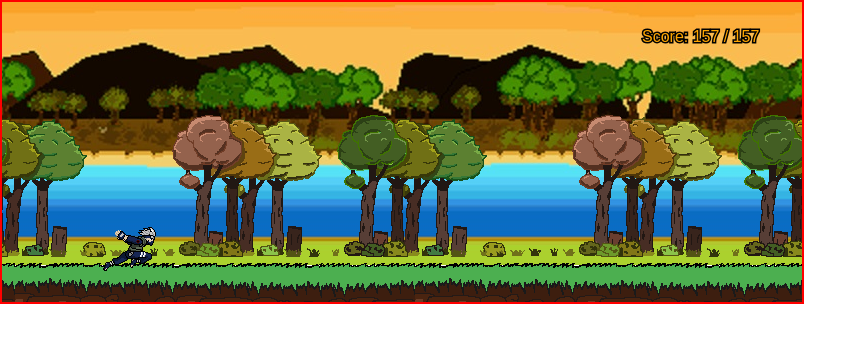
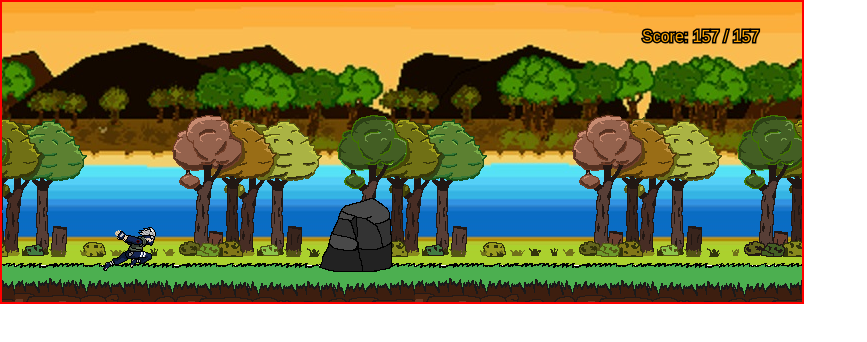
Before and after one commit to Sunghan11/Run-Kakashi-run, a website built with webpack: page index.html in a window 1280 px wide. Both pictures are taken after a click on the button "PLAY". Shown: the whole page, without its empty margins (0-867 px from the left). Built offline with nearby package versions, Linux system fonts and the light colour scheme.

Commit message:
Added animated fireball and rocks

```diff
--- a/index.html
+++ b/index.html
@@ -35,6 +35,7 @@
                         <div class="kakashi">
                             <span>Run Kakashi Run</span>
                             <p>How to Play</p>
+                            <p>Dodge Obstacles</p>
                             <p>SPACE or UP to Jump</p>
                             <p>CTRL or DOWN to Slide</p>
 
--- a/src/background.js
+++ b/src/background.js
@@ -117,11 +117,11 @@
         if (this.x <= -this.imgWidth) {
             this.x = 0;
         }
-        this.scrollingBg();
+        this.move();
         // this.moveRocks();
     }
 
-    scrollingBg() {
+    move() {
         this.x -= this.speed;
     }
 
--- a/src/fireball.js
+++ b/src/fireball.js
@@ -2,7 +2,9 @@
 import fireballSrc from "./images/fireball.png";
 
 const CONSTANTS = {
-
+    SPEED: 7,
+    WARM_UP_SECONDS: 5,
+    EDGE_BUFFER: 50,
 }
 
 const FIRESPRITE = {
@@ -14,11 +16,9 @@
 
 class Fireball {
     constructor() {
-        this.spriteSheet = new Image();
-        this.spriteSheet.src = fireballSrc;
+        this.fireSprites = new Image();
+        this.fireSprites.src = fireballSrc;
         this.fireAnimation = 0;
-
-
     }
 
     getFrame() {
@@ -41,19 +41,31 @@
     }
 
     draw(ctx) {
-        ctx.clearRect(0, 0, 800, 300);
+        ctx.beginPath();
+
+        console.log('fireballl');
+        // ctx.clearRect(0, 0, 800, 300);
         const sprite = this.getFrame();
         ctx.drawImage(
-            this.spriteSheet,
-            sprite[0],
-            sprite[1],
-            sprite[2],
-            sprite[3],
-            this.position[0],
-            this.position[1],
-            sprite[2],
-            sprite[3]
+            this.fireSprites, //image
+            sprite[0], //sx
+            sprite[1], //sy
+            sprite[2], //sWidth
+            sprite[3], //sHeight
+            this.position[0], //dx
+            this.position[1], //dy
+            sprite[2], //dWidth
+            sprite[3] //dHeight
         );
+    }
+
+    move() {
+        this.position[0] -= CONSTANTS.SPEED;
+    }
+
+    update(ctx) {
+        this.draw(ctx);
+        this.move();
     }
 }
 
--- a/src/game.js
+++ b/src/game.js
@@ -5,6 +5,8 @@
 import backgroundWaterSrc from './images/backgroundWater.jpg';
 import darkTreesSrc from './images/darkTrees.png';
 import grassSrc from './images/grass.png';
+import Fireball from './fireball';
+import Rock from './rock';
 
 
 class RunKakashiRun {
@@ -12,6 +14,10 @@
         this.ctx = ctx;
         this.gameCanvas = gameCanvas;
         this.kakashi = new Kakashi;
+        this.fireball = new Fireball;
+        this.fireball2 = new Fireball;
+        this.fireball3 = new Fireball;
+        this.rock = new Rock;
         this.score = new Score(1);
         this.jump = this.jump.bind(this);
         this.slide = this.slide.bind(this);
@@ -19,6 +25,9 @@
         this.background = this.createBackground(bgCtx, treeCtx, grassCtx);
         this.setButtonListeners();
         this.restart = this.restart.bind(this);
+        this.obstacles = [];
+
+
 
         Menu.menuButtons(this);
     }
@@ -65,21 +74,62 @@
         this.grass = new Background(grassCtx, grassImage, 263, 400, 5);
     }
 
+
+    generateObstacles() {
+        while (this.obstacles.length < 2) {
+            this.createFireball();
+            this.createRock();
+            // this.obstacles.shift();
+        }
+        // this.createFireball(this.generateObstaclesSpacing())
+    }
+
+    generateObstaclesSpacing() {
+        return Math.floor(Math.random() * 500 + 150);
+    }
+
+    eachObstacle(callback) {
+        this.obstacles.forEach(callback.bind(this));
+    }
+
+
     createFireball() {
+        this.fireball = null;
+        this.fireball2 = null;
+        this.fireball3 = null;
+        // this.fireballs = [];
+        this.fireball = new Fireball();
+        this.fireball2 = new Fireball();
+        this.fireball3 = new Fireball();
+        this.fireball.position = [900, 190];
+        this.fireball2.position = [900, 100];
+        this.fireball3.position = [900, 145];
+        // this.fireball.position = [1000, 190];
+        // this.fireball2 = new Fireball(1000, 100);
+        // this.fireballs.push(this.fireball);
+        // this.fireballs.push(this.fireball2);
+        this.obstacles.push('fireball')
+        if (this.fireball.position[0] < 0) {
+            this.obstacles.shift();
+        }
 
+
+        return this.fireball;
     }
 
     createRock() {
-
+        this.rock = new Rock();
+        this.rock.position = [1100,195];
     }
 
     restart() {
-        this.fireballs = [];
         this.kakashi.restart();
         this.gameOver = false;
 
         this.score = 0;
         this.kakashi = new Kakashi;
+        this.rock = new Rock;
+        this.fireball = new Fireball;
         this.background = new Background;
 
         this.draw();
@@ -97,7 +147,18 @@
         this.gameOver = false;
         this.score.score = 0;
         this.kakashi.position = [100, 220];
+        // this.createFireball();
+        this.createRock();
+        this.generateObstacles();
+
+        // this.fireball.position = [1000,190];
+        // this.fireball2.position = [1000, 100];
+        // this.fireball3.position = [970, 145];
         this.draw();
+    }
+
+    gameStop() {
+        this.gameOver = true;
     }
 
     draw() {
@@ -108,10 +169,27 @@
             this.bg.draw();
             this.tree.draw();
             this.grass.draw();
+
+            this.fireball.update(this.ctx);
+            this.fireball2.update(this.ctx);
+            this.fireball3.update(this.ctx);
+            this.rock.update(this.ctx);
+            if (this.obstacles.length < 2) {
+                this.generateObstacles()
+            }
             // this.grass.drawRocks();
             // this.grass.moveRocks();
-            this.createFireball();
-            this.createRock();
+            // this.fireballs.forEach((fireball, idx) => {
+            //     fireball.animate(this.ctx);
+            //     if (fireball.position[0] < -200) {
+            //         this.fireballs.splice(idx, 1)
+            //     }
+            //     if (this.kakashi.collidesWith(rock, firebal)) {
+            //         this.gameStop();
+            //     }
+            // })
+            // this.createFireball();
+            // this.createRock();
         } else {
             alert(this.score);
             this.restart();
--- a/src/kakashi.js
+++ b/src/kakashi.js
@@ -51,8 +51,8 @@
         this.sliding = false;
         this.jumpCount = 0;
         this.slideCount = 0;
-        this.spriteSheet = new Image();
-        this.spriteSheet.src = kakashi2Src;
+        this.sprites = new Image();
+        this.sprites.src = kakashi2Src;
         this.runAnimation = 0;
         this.jumpAnimation = 0;
         this.poseAnimation = 0;
@@ -200,15 +200,15 @@
         ctx.clearRect(0, 0, innerWidth, innerHeight);
         const sprite = this.getFrame();
         ctx.drawImage(
-            this.spriteSheet,
-            sprite[0],
-            sprite[1],
-            sprite[2],
-            sprite[3],
-            this.position[0],
-            this.position[1],
-            sprite[2],
-            sprite[3]
+            this.sprites, //image
+            sprite[0], //sx
+            sprite[1], //sy
+            sprite[2], //sWidth
+            sprite[3], //sHeight
+            this.position[0], //dx
+            this.position[1], //dy
+            sprite[2], //dWidth
+            sprite[3] //dHeight
         );
     }
 
@@ -227,6 +227,25 @@
         };
     }
 
+    collidesWith(rock, fireball) {
+        const _overlap = (obstacle, kakashi) => {
+            if (obstacle.left > kakashi.right || obstacle.right < kakashi.left) {
+                return false;
+            }
+            if (obstacle.top < kakashi.bottom || obstacle.bottom > kakashi.top) {
+                return false;
+            }
+            return true;
+        };
+        let collision = false;
+        // this.eachRock((rock) => {
+            if (_overlap(rock, kakashi || _overlap(fireball, kakashi))) {
+                collision = true;
+                console.log("hit");
+            }
+        return collision;
+    }
+
 }
 
 export default Kakashi;
--- a/src/rock.js
+++ b/src/rock.js
@@ -0,0 +1,64 @@
+import rocksSrc from "./images/rocks.png";
+
+const CONSTANTS = {
+    SPEED: 5
+}
+
+const ROCK_SPRITES = {
+    rock1: [0,0,75,75],
+    rock2: [75,0,75,75],
+    rock3: [150,0,75,75]
+}
+
+
+class Rock {
+    constructor() {
+        this.rocks = new Image();
+        this.rocks.src = rocksSrc;
+        this.num = Math.floor(Math.random() * 3) + 1
+
+
+    }
+
+    getRock() {
+        if (this.num === 1) {
+            return ROCK_SPRITES.rock1;
+        } else if (this.num === 2) {
+            return ROCK_SPRITES.rock2;
+        } else {
+            return ROCK_SPRITES.rock3;
+        }
+    }
+
+    draw(ctx) {
+        ctx.beginPath();
+
+        console.log('rock');
+        // ctx.clearRect(0, 0, 800, 300);
+        const sprite = this.getRock();
+        ctx.drawImage(
+            this.rocks, //image
+            sprite[0], //sx
+            sprite[1], //sy
+            sprite[2], //sWidth
+            sprite[3], //sHeight
+            this.position[0], //dx
+            this.position[1], //dy
+            // this.x,
+            // this.y,
+            sprite[2], //dWidth
+            sprite[3] //dHeight
+        );
+    }
+
+    move() {
+        this.position[0] -= CONSTANTS.SPEED;
+    }
+
+    update(ctx) {
+        this.draw(ctx);
+        this.move();
+    }
+}
+
+export default Rock;
--- a/src/styles/index.css
+++ b/src/styles/index.css
@@ -1,7 +1,10 @@
 .game-main {
   position: relative;
   width: vw;
-  margin: auto;
+  height: vh;
+  margin: 0 auto;
+  align-items: flex-end;
+
 }
 
 
@@ -10,7 +13,8 @@
   width: 800px;
   position: relative;
   display: inline-block;
-  margin: auto;
+  margin: 0 auto;
+  align-items: center;
 }
 
 #canvas {
```
Also changed, not shown: src/images/rock1.png (added), src/images/rock2.png (added), src/images/rock3.png (added), src/images/rocks.png (added).
